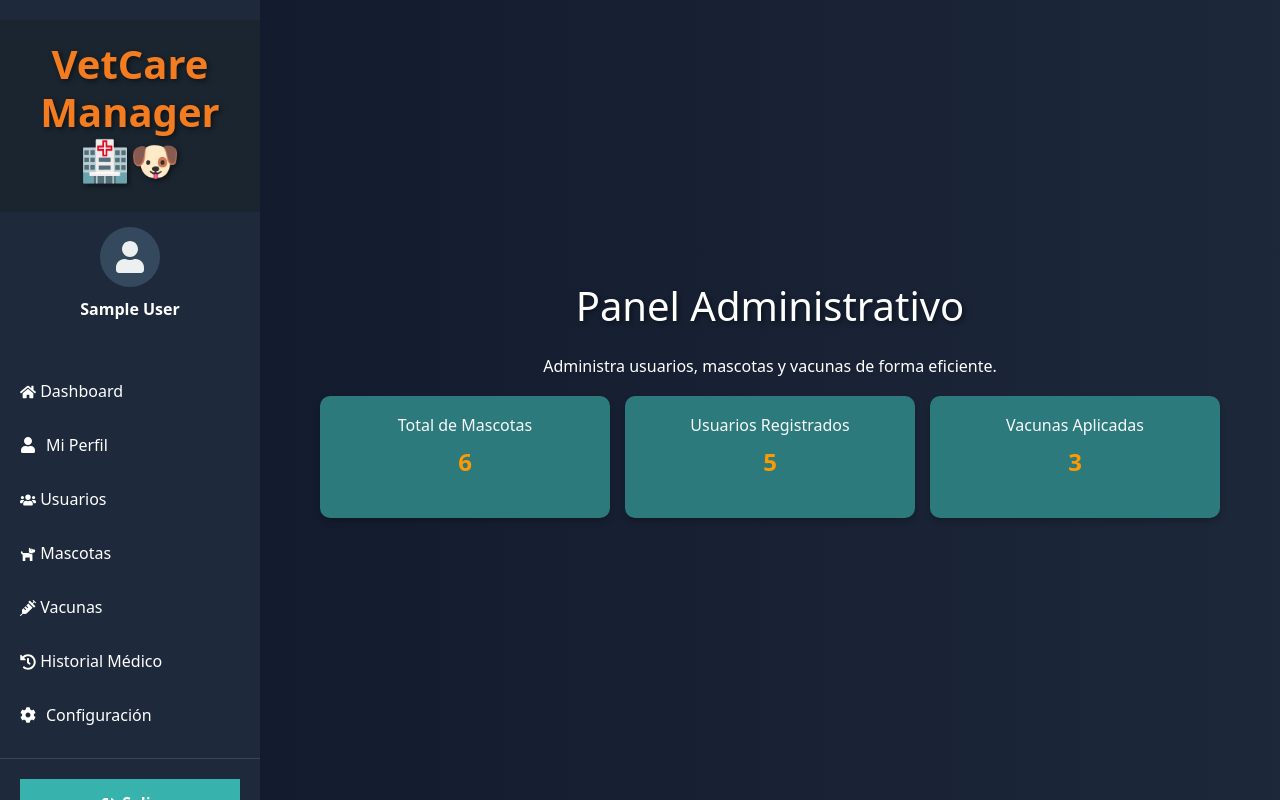
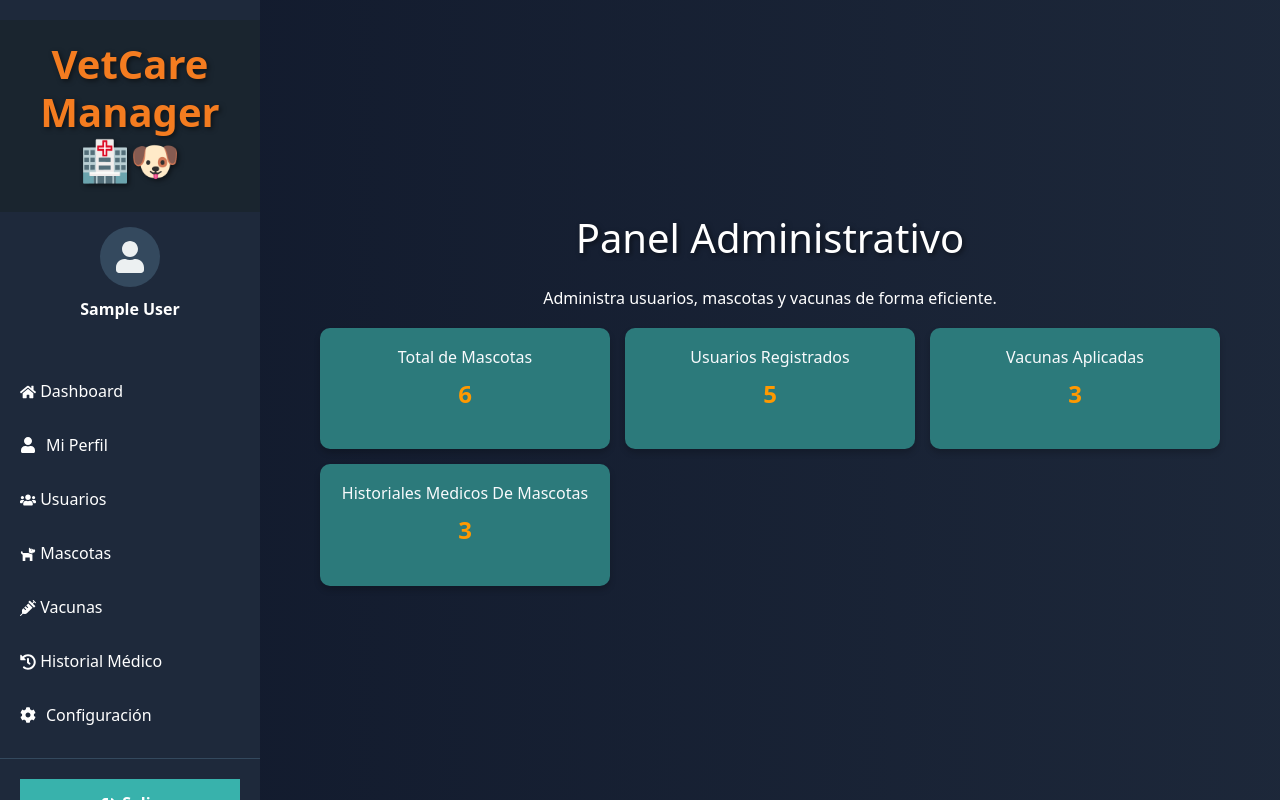
Before and after one commit to webdesigner98everyone/vetcare, a React (Create React App) app: page /dashboard in a window 1280 px wide. Built offline with nearby package versions, Linux system fonts and the light colour scheme; data requests are answered from the project's data file; sample sign-in values are in the browser's storage.

Commit message:
Mejora de mostrar registros en home de Dashboard

```diff
--- a/src/components/Dashboard.tsx
+++ b/src/components/Dashboard.tsx
@@ -11,6 +11,7 @@ const Dashboard: React.FC = () => {
   const [totalUsers, setTotalUsers] = useState(0);
   const [totalPets, setTotalPets] = useState(0);
   const [totalVaccinations, setTotalVaccinations] = useState(0);
+  const [totalmedicalHistory, setTotalmedicalHistory] = useState(0);
   const [activeSection, setActiveSection] = useState("dashboard");
 
   useEffect(() => {
@@ -28,6 +29,11 @@ const Dashboard: React.FC = () => {
       .then((response) => response.json())
       .then((data) => setTotalVaccinations(data.length))
       .catch((error) => console.error("Error al obtener vacunas:", error));
+
+      fetch("http://localhost:5000/medicalHistory")
+      .then((response) => response.json())
+      .then((data) => setTotalmedicalHistory(data.length))
+      .catch((error) => console.error("Error al obtener historiales Medicos:", error));
   }, []);
 
   return (
@@ -56,6 +62,10 @@ const Dashboard: React.FC = () => {
                 <h2>Vacunas Aplicadas</h2>
                 <p>{totalVaccinations}</p>
               </div>
+              <div className="card-dashboard">
+                <h2>Historiales Medicos De Mascotas</h2>
+                <p>{totalmedicalHistory}</p>
+              </div>
             </div>
           </>
         )}
```
